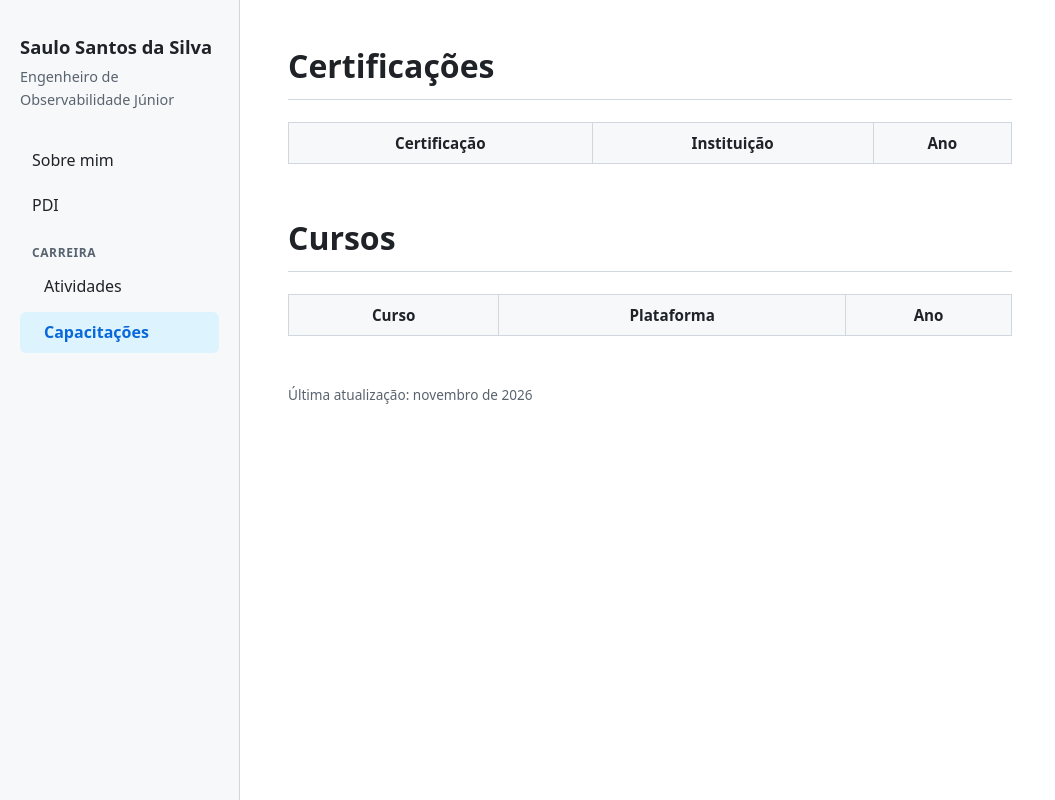
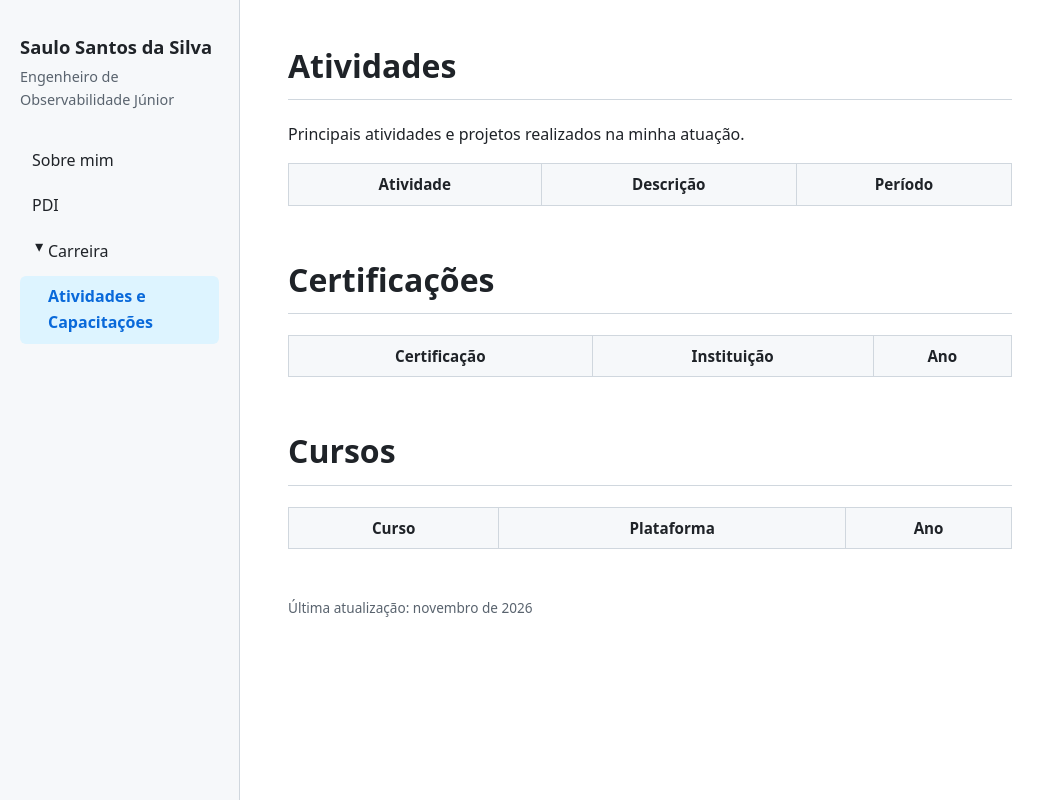
Before and after one commit to saulosilva85/saulo-silva, a plain HTML site: page atividades-e-capacitacoes.html in a window 1280 px wide. Shown: the whole page, without its empty margins (0-1055 px from the left). Drawn offline with Linux system fonts and the light colour scheme.

Commit message:
Carreira vira menu expansível com a página única Atividades e Capacitações
Co-Authored-By: Claude Opus 5.5 <noreply@anthropic.com>
Claude-Session: https://claude.ai/code/session_01DRpWa159d2deV9yjC1xzWe

```diff
--- a/capacitacoes.html
+++ b/atividades-e-capacitacoes.html
@@ -3,8 +3,8 @@
 <head>
   <meta charset="UTF-8">
   <meta name="viewport" content="width=device-width, initial-scale=1.0">
-  <title>Capacitações | Saulo Santos da Silva</title>
-  <link rel="stylesheet" href="style.css?v=3">
+  <title>Atividades e Capacitações | Saulo Santos da Silva</title>
+  <link rel="stylesheet" href="style.css?v=4">
 </head>
 <body>
 
@@ -14,13 +14,36 @@
     <nav>
       <a href="index.html">Sobre mim</a>
       <a href="pdi.html">PDI</a>
-      <p class="grupo">Carreira</p>
-      <a href="atividades.html" class="sub">Atividades</a>
-      <a href="capacitacoes.html" class="sub ativo">Capacitações</a>
+      <details open>
+        <summary>Carreira</summary>
+        <a href="atividades-e-capacitacoes.html" class="ativo">Atividades e Capacitações</a>
+      </details>
     </nav>
   </aside>
 
   <main>
+    <h1>Atividades</h1>
+    <p>Principais atividades e projetos realizados na minha atuação.</p>
+
+    <table class="atividades">
+      <thead>
+        <tr>
+          <th>Atividade</th>
+          <th>Descrição</th>
+          <th>Período</th>
+        </tr>
+      </thead>
+      <tbody>
+        <!-- Para adicionar uma atividade, copie o bloco abaixo e preencha:
+        <tr>
+          <td>Nome da atividade</td>
+          <td>O que foi feito e qual o resultado</td>
+          <td>2026</td>
+        </tr>
+        -->
+      </tbody>
+    </table>
+
     <h1>Certificações</h1>
     <table class="certificacoes">
       <thead>
--- a/style.css
+++ b/style.css
@@ -34,19 +34,24 @@ body {
 
 .lateral nav a:hover { background: #eaeef2; }
 
-/* Título do grupo no menu (ex.: Carreira) */
-.lateral nav .grupo {
-  margin: 16px 0 4px;
-  padding: 0 12px;
-  font-size: 0.75rem;
-  font-weight: 600;
-  text-transform: uppercase;
-  letter-spacing: 0.05em;
-  color: #59636e;
+/* Menu expansível (ex.: Carreira) */
+.lateral nav summary {
+  padding: 8px 12px;
+  margin-bottom: 4px;
+  border-radius: 6px;
+  cursor: pointer;
+  list-style: none;
 }
-
-/* Itens dentro de um grupo ficam recuados */
-.lateral nav a.sub { padding-left: 24px; }
+.lateral nav summary::-webkit-details-marker { display: none; }
+.lateral nav summary::before {
+  content: "▸";
+  display: inline-block;
+  width: 16px;
+  transition: transform 0.15s;
+}
+.lateral nav details[open] > summary::before { transform: rotate(90deg); }
+.lateral nav summary:hover { background: #eaeef2; }
+.lateral nav details a { padding-left: 28px; }
 
 .lateral nav a.ativo {
   background: #ddf4ff;
@@ -97,7 +102,7 @@ footer { margin-top: 48px; color: #59636e; font-size: 0.85rem; }
   }
   .lateral .cargo { margin-bottom: 12px; }
   .lateral nav a { display: inline-block; }
-  .lateral nav .grupo { display: none; }
-  .lateral nav a.sub { padding-left: 12px; }
+  .lateral nav details { display: inline-block; vertical-align: top; }
+  .lateral nav details a { padding-left: 12px; }
   main { margin-left: 0; padding: 24px 20px; }
 }
```
Also changed, not shown: atividades.html (deleted, +0 -50 lines), index.html (+5 -4 lines), pdi.html (+5 -4 lines), 1 other file.
